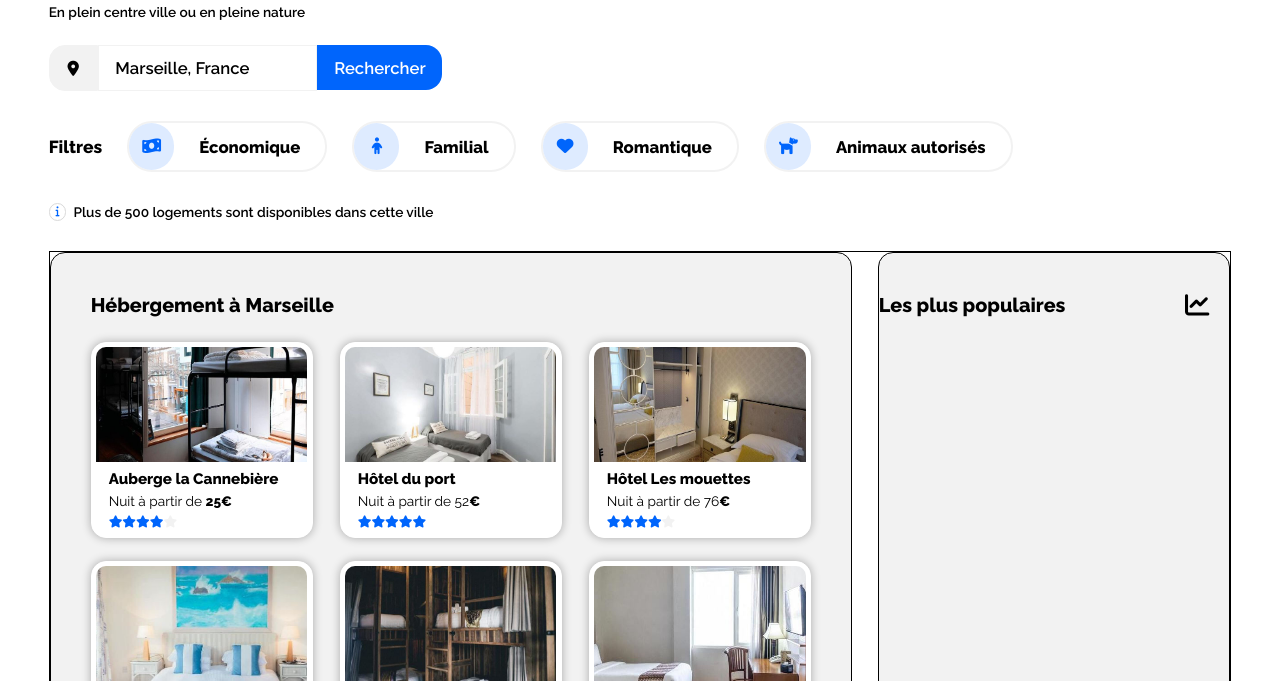
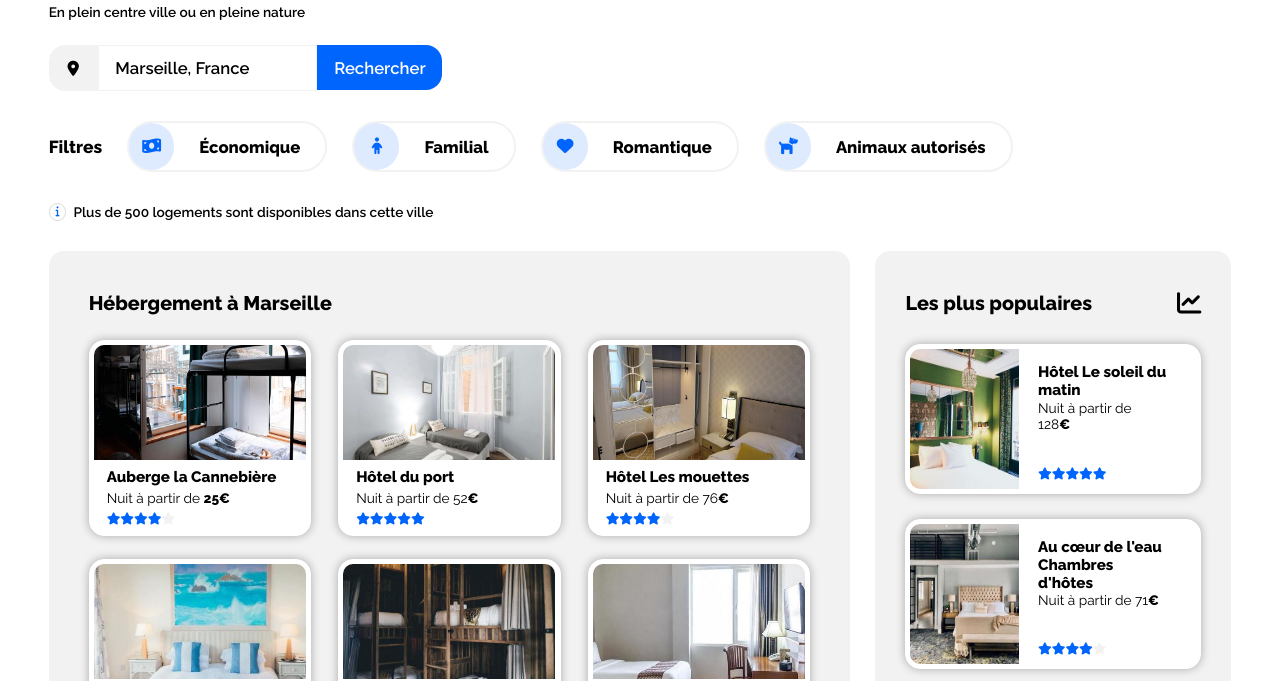
Before and after one commit to LyesHarrar/LyesHarrar_2_31052021, a plain HTML site: page index.html in a window 1280 px wide. Shown: the part 119-800 px from the top of the page. Drawn offline with Linux system fonts and the light colour scheme.

Commit message:
Implémentation du code pour la partie populaire

```diff
--- a/index.html
+++ b/index.html
@@ -149,13 +149,46 @@
                 </span>
                 <div>
                     <article>
-
+                        <img src="images/hotel_le_soleil_du_matin.jpg" alt="Hôtel Le soleil du matin">
+                        <div>
+                            <h4>Hôtel Le soleil du matin</h4>
+                            <span>Nuit à partir de 128<strong>€</strong></span>
+                            <span class="etoiles_populaire" >
+                                <i class="fas fa-star bleu"></i>
+                                <i class="fas fa-star bleu"></i>
+                                <i class="fas fa-star bleu"></i>
+                                <i class="fas fa-star bleu"></i>
+                                <i class="fas fa-star bleu"></i>
+                            </span>
+                        </div>
                     </article>
                     <article>
-
+                        <img src="images/au_coeur_de_leau.jpg" alt="Au cœur de l'eau Chambres d'hôtes">
+                        <div>
+                            <h4>Au cœur de l'eau Chambres d'hôtes</h4>
+                            <span>Nuit à partir de 71<strong>€</strong></span>
+                            <span class="etoiles_populaire" >
+                                <i class="fas fa-star bleu"></i>
+                                <i class="fas fa-star bleu"></i>
+                                <i class="fas fa-star bleu"></i>
+                                <i class="fas fa-star bleu"></i>
+                                <i class="fas fa-star grise"></i>
+                            </span>
+                        </div>
                     </article>
                     <article>
-
+                        <img src="images/hotel_tout_bleu_et_blanc.jpg" alt="Hôtel Tout bleu et Blanc">
+                        <div>
+                            <h4>Hôtel Tout bleu et Blanc</h4>
+                            <span>Nuit à partir de 68<strong>€</strong></span>
+                            <span class="etoiles_populaire" >
+                                <i class="fas fa-star bleu"></i>
+                                <i class="fas fa-star bleu"></i>
+                                <i class="fas fa-star bleu"></i>
+                                <i class="fas fa-star bleu"></i>
+                                <i class="fas fa-star grise"></i>
+                            </span>
+                        </div>
                     </article>
                 </div>
             </aside>
--- a/style.css
+++ b/style.css
@@ -32,7 +32,7 @@ header nav a {
 }
 nav a:hover{
     border-top: 3px solid #0065FC;
-    padding-top: 70px;
+    padding-top: 48px;
     color: #0065FC;
 }
 nav a:visited{
@@ -223,7 +223,7 @@ input::placeholder{
     /* height: 600px; */
     justify-content: space-between;
     margin: 30px 3.8% 0 3.8%;
-    border: 1px solid black;
+    /* border: 1px solid black; */
 }
 .hebergement h2{
     font-size: 1.3em;
@@ -239,7 +239,7 @@ input::placeholder{
     letter-spacing: 0.1px;
     cursor: pointer;
     width: fit-content;
-    margin-top: 40px;
+    margin-top: 55px;
 }
 
 .hebergement h3:hover{
@@ -253,8 +253,8 @@ input::placeholder{
     flex-direction: column;
     width: 61%;
     padding: 40px;
-    height: 600px;
-    border: 1px solid black;
+    /* height: 500px; */
+    /* border: 1px solid black; */
 
     /* justify-content: space-between; */
 }
@@ -304,7 +304,7 @@ input::placeholder{
 }
 .blocartes article h4{
     font-size: 1em;
-    margin: 8px 0 5px 15px;
+    margin: 8px 0 4px 15px;
 }
 
 .description{
@@ -317,9 +317,6 @@ input::placeholder{
     display: flex;
     justify-content: flex-start;
     margin: 7px 0 0 15px;
-}
-
-.etoiles i{
     font-size: 0.8em;
 }
 
@@ -334,19 +331,84 @@ input::placeholder{
 aside{
     background-color: #F2F2F2;
     border-radius: 15px;
-    /* display: flex; */
-    /* flex-direction: column; */
-    width: 29.7%;
-    border: 1px solid black;
+    display: flex;
+    flex-direction: column;
+    width: 30.1%;
+    /* border: 1px solid black; */
 
 }
+
 aside span{
     display: inline-block;
     display: flex;
     justify-content: space-between;
-    margin-top: 40px;
+    /* margin-top: 40px; */
+    margin: 40px 30px 0px 30px;
 }
+
+aside div{
+    height: 500px;
+    display: flex;
+    flex-direction: column;
+    justify-content: space-between;
+    padding: 4px 30px 5px 30px;
+}
+
+aside div article{
+    border: 1px solid white;
+    background-color: white;
+    height: 140px;
+    border-radius: 15px;
+    cursor: pointer;
+    box-shadow: 0 0 10px 0 rgb(0 0 0 / 30%);
+    padding: 4px;
+    display: flex;
+    justify-content: space-between;
+    transition: transform .2s;
+}
+
+aside div article:hover {
+    -ms-transform: scale(1.019); /* IE 9 */
+    -webkit-transform: scale(1.019); /* Safari 3-8 */
+    transform: scale(1.019);
+}
+
+aside div article img{
+    width: 38%;
+    height: 140px;
+    border-radius: 10px 0 0 10px;
+}
+
+aside div article div{
+    /* display: flex;
+    flex-direction: column; */
+    padding-left: 19px;
+    height: 130px;
+}
+
+aside div article div h4{
+    font-size: 1em;
+    margin-top: 10px;
+    margin-bottom: 0;
+}
+
+aside div article div span{
+    all: initial;
+    font: inherit;
+    font-size: 0.9em;
+    font-weight: 400;
+    margin: 0px 0px 10px 0px;
+
+}
+
 .fa-chart-line{
-    margin-right: 20px;
     font-size: 1.6em;
 }
+
+.etoiles_populaire{
+    all: initial;
+    display: flex;
+    justify-content: flex-start;
+    font-size: 0.8em;
+    padding: 24px 0 2px 0;
+}
```
